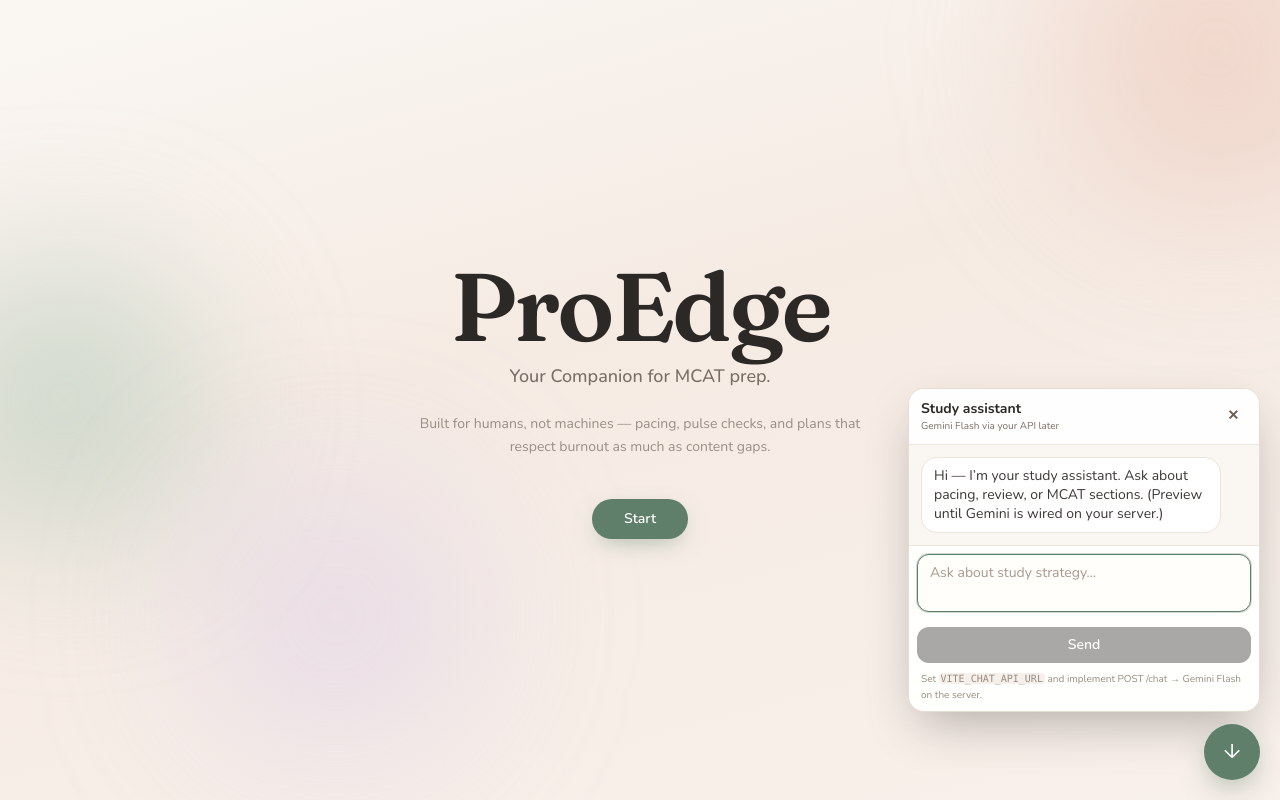
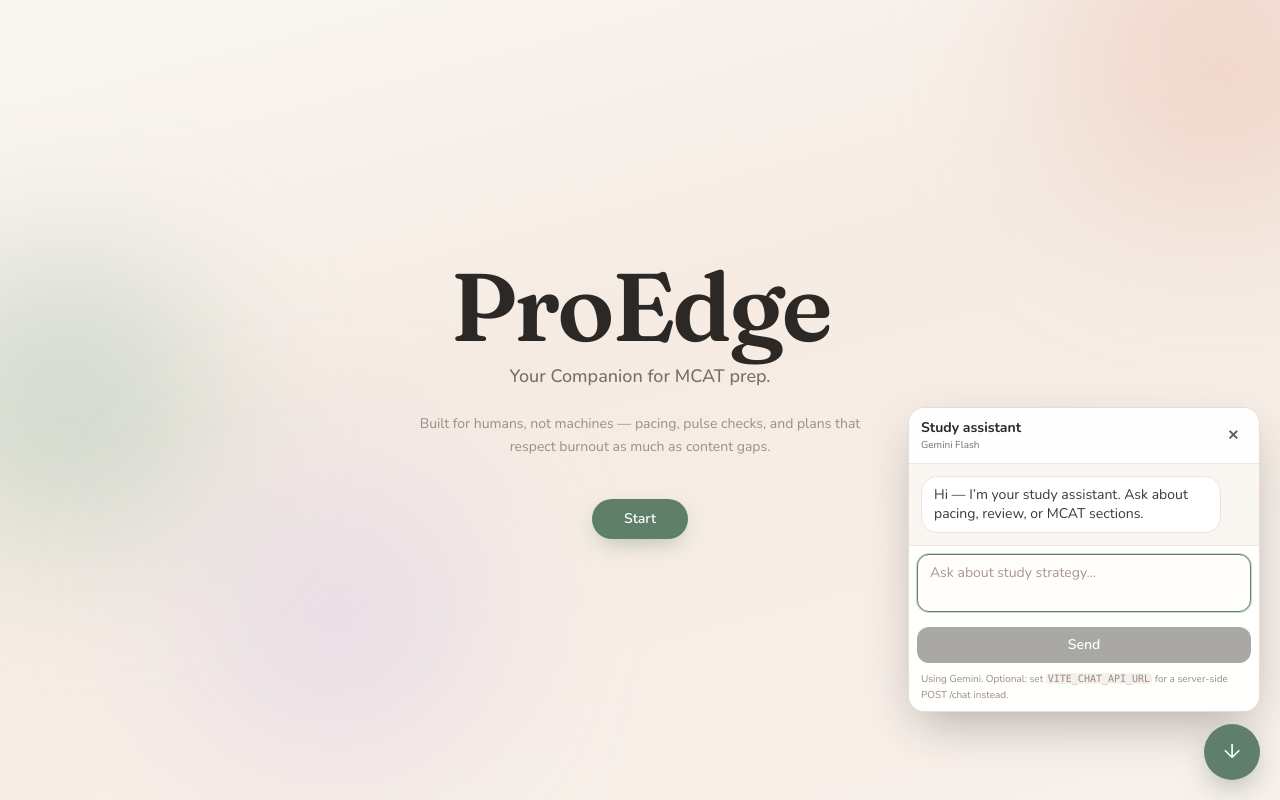
Before and after one commit to aryamankachroo/ProEdge, a React (Vite) app: page / in a window 1280 px wide. Both pictures are taken after a click on the button "Open study assistant". Built offline with nearby package versions, Linux system fonts and the light colour scheme; no server answers.

Commit message:
AI Chat bot done

```diff
--- a/package.json
+++ b/package.json
@@ -14,6 +14,7 @@
     "pdfjs-dist": "^4.10.38",
     "react": "^19.2.4",
     "react-dom": "^19.2.4",
+    "react-markdown": "^10.1.0",
     "react-router-dom": "^7.13.1"
   },
   "devDependencies": {
--- a/src/components/ChatAssistantWidget.tsx
+++ b/src/components/ChatAssistantWidget.tsx
@@ -4,7 +4,13 @@ import {
   useState,
   type KeyboardEvent,
 } from 'react'
-import { requestChatReply, type ChatTurn } from '../lib/chatAssistant'
+import ReactMarkdown from 'react-markdown'
+import {
+  isGeminiChatAvailable,
+  isRemoteChatApiConfigured,
+  requestChatReply,
+  type ChatTurn,
+} from '../lib/chatAssistant'
 import { useProfile } from '../context/useProfile'
 
 type Row = ChatTurn & { id: string }
@@ -13,20 +19,76 @@ function newId() {
   return globalThis.crypto?.randomUUID?.() ?? `m-${Date.now()}`
 }
 
+/** Gemini sometimes returns `\**bold**` — strip stray backslashes before markdown punctuation. */
+function normalizeAssistantMarkdown(raw: string): string {
+  return raw.replace(/\\([*#`])/g, '$1')
+}
+
+function ChatBubbleContent({
+  role,
+  content,
+}: {
+  role: 'user' | 'assistant'
+  content: string
+}) {
+  if (role === 'user') {
+    return <p className="whitespace-pre-wrap break-words">{content}</p>
+  }
+  return (
+    <div className="max-w-full text-sm leading-snug text-[#3d3835] [&_a]:text-[#2563eb] [&_a]:underline">
+      <ReactMarkdown
+        components={{
+          p: ({ children }) => (
+            <p className="mb-2 last:mb-0 whitespace-pre-wrap">{children}</p>
+          ),
+          ul: ({ children }) => (
+            <ul className="mb-2 list-disc space-y-1 pl-4 last:mb-0">{children}</ul>
+          ),
+          ol: ({ children }) => (
+            <ol className="mb-2 list-decimal space-y-1 pl-4 last:mb-0">{children}</ol>
+          ),
+          li: ({ children }) => <li className="leading-snug">{children}</li>,
+          strong: ({ children }) => (
+            <strong className="font-semibold text-[#2c2825]">{children}</strong>
+          ),
+          em: ({ children }) => <em className="italic">{children}</em>,
+          h1: ({ children }) => (
+            <p className="mb-2 font-semibold text-[#2c2825]">{children}</p>
+          ),
+          h2: ({ children }) => (
+            <p className="mb-2 font-semibold text-[#2c2825]">{children}</p>
+          ),
+          h3: ({ children }) => (
+            <p className="mb-1.5 font-semibold">{children}</p>
+          ),
+          code: ({ children }) => (
+            <code className="rounded bg-[#f5f0eb] px-1 py-0.5 font-mono text-[0.85em] text-[#2c2825]">
+              {children}
+            </code>
+          ),
+        }}
+      >
+        {normalizeAssistantMarkdown(content)}
+      </ReactMarkdown>
+    </div>
+  )
+}
+
 export function ChatAssistantWidget() {
   const { profile } = useProfile()
   const [open, setOpen] = useState(false)
   const [input, setInput] = useState('')
   const [loading, setLoading] = useState(false)
   const [error, setError] = useState<string | null>(null)
+  const geminiLive = isGeminiChatAvailable() || isRemoteChatApiConfigured()
   const [rows, setRows] = useState<Row[]>(() => [
     {
       id: newId(),
       role: 'assistant',
       content:
         profile.name.trim()
-          ? `Hi ${profile.name.trim().split(/\s+/)[0]} — I’m your study assistant. Ask about pacing, review, or MCAT sections. (Preview until Gemini is wired on your server.)`
-          : 'Hi — I’m your study assistant. Ask about pacing, review, or MCAT sections. (Preview until Gemini is wired on your server.)',
+          ? `Hi ${profile.name.trim().split(/\s+/)[0]} — I’m your study assistant. Ask about pacing, review, or MCAT sections.${geminiLive ? '' : ' (Add VITE_GEMINI_API_KEY in .env.local to chat with Gemini.)'}`
+          : `Hi — I’m your study assistant. Ask about pacing, review, or MCAT sections.${geminiLive ? '' : ' (Add VITE_GEMINI_API_KEY in .env.local to chat with Gemini.)'}`,
     },
   ])
 
@@ -71,7 +133,7 @@ export function ChatAssistantWidget() {
           id: newId(),
           role: 'assistant',
           content:
-            'Could not reach the chat API. Check VITE_CHAT_API_URL and your server.',
+            'Could not get a reply. Check VITE_GEMINI_API_KEY in .env.local, your network, or VITE_CHAT_API_URL if you use a custom server.',
         },
       ])
     } finally {
@@ -99,7 +161,7 @@ export function ChatAssistantWidget() {
               <div>
                 <p className="text-sm font-bold text-[#2c2825]">Study assistant</p>
                 <p className="text-[10px] text-[#7a6e66]">
-                  Gemini Flash via your API later
+                  {geminiLive ? 'Gemini Flash' : 'Preview — add VITE_GEMINI_API_KEY'}
                 </p>
               </div>
               <button
@@ -129,7 +191,7 @@ export function ChatAssistantWidget() {
                         : 'border border-[#ebe5dc] bg-white text-[#3d3835]'
                     }`}
                   >
-                    <p className="whitespace-pre-wrap break-words">{row.content}</p>
+                    <ChatBubbleContent role={row.role} content={row.content} />
                   </div>
                 </div>
               ))}
@@ -163,8 +225,19 @@ export function ChatAssistantWidget() {
                 Send
               </button>
               <p className="mt-2 px-1 text-[10px] leading-relaxed text-[#9a8b7e]">
-                Set <code className="rounded bg-[#f5f0eb] px-0.5">VITE_CHAT_API_URL</code>{' '}
-                and implement POST /chat → Gemini Flash on the server.
+                {geminiLive ? (
+                  <>
+                    Using Gemini. Optional: set{' '}
+                    <code className="rounded bg-[#f5f0eb] px-0.5">VITE_CHAT_API_URL</code> for a
+                    server-side POST /chat instead.
+                  </>
+                ) : (
+                  <>
+                    Add <code className="rounded bg-[#f5f0eb] px-0.5">VITE_GEMINI_API_KEY</code> to{' '}
+                    <code className="rounded bg-[#f5f0eb] px-0.5">.env.local</code> and restart{' '}
+                    <code className="rounded bg-[#f5f0eb] px-0.5">npm run dev</code>.
+                  </>
+                )}
               </p>
             </div>
           </div>
--- a/src/lib/chatAssistant.ts
+++ b/src/lib/chatAssistant.ts
@@ -1,9 +1,13 @@
+import { GoogleGenerativeAI } from '@google/generative-ai'
+
 export type ChatRole = 'user' | 'assistant'
 
 export type ChatTurn = {
   role: ChatRole
   content: string
 }
+
+const MODEL = 'gemini-2.5-flash'
 
 const MOCK_TIPS = [
   'Try 25–50 minute focus blocks with a 5-minute reset — easier to repeat daily than rare marathons.',
@@ -17,14 +21,66 @@ function sleep(ms: number) {
   return new Promise((r) => setTimeout(r, ms))
 }
 
+/** True when Gemini can run in the browser (same key as calendar; demo-only — key is in the bundle). */
+export function isGeminiChatAvailable(): boolean {
+  return Boolean(import.meta.env.VITE_GEMINI_API_KEY?.trim())
+}
+
+/** True when a custom server handles chat (keys stay on the server). */
+export function isRemoteChatApiConfigured(): boolean {
+  return Boolean(import.meta.env.VITE_CHAT_API_URL?.trim())
+}
+
+async function requestGeminiClientReply(messages: ChatTurn[]): Promise<string> {
+  const apiKey = import.meta.env.VITE_GEMINI_API_KEY?.trim()
+  if (!apiKey) throw new Error('Missing VITE_GEMINI_API_KEY')
+
+  let welcome = ''
+  let rest = messages
+  if (messages[0]?.role === 'assistant') {
+    welcome = messages[0].content
+    rest = messages.slice(1)
+  }
+
+  const last = rest[rest.length - 1]
+  if (!last || last.role !== 'user') {
+    throw new Error('Expected the latest message to be from the user')
+  }
+
+  const systemInstruction =
+    `You are a concise, supportive MCAT study coach. Give practical, evidence-aligned advice (pacing, CARS, sciences, review, test day). ` +
+    `Keep answers focused (roughly 2–6 short paragraphs unless the student asks for detail). ` +
+    (welcome ? `You opened with this greeting (stay consistent in tone): ${welcome}` : '')
+
+  const genAI = new GoogleGenerativeAI(apiKey)
+  const model = genAI.getGenerativeModel({
+    model: MODEL,
+    systemInstruction,
+  })
+
+  const history: { role: 'user' | 'model'; parts: { text: string }[] }[] = []
+  for (let i = 0; i < rest.length - 1; i += 2) {
+    const u = rest[i]
+    const a = rest[i + 1]
+    if (!u || !a || u.role !== 'user' || a.role !== 'assistant') {
+      throw new Error('Invalid alternating user/assistant history')
+    }
+    history.push({ role: 'user', parts: [{ text: u.content }] })
+    history.push({ role: 'model', parts: [{ text: a.content }] })
+  }
+
+  const chat = model.startChat({ history })
+  const result = await chat.sendMessage(last.content)
+  const text = result.response.text()
+  if (!text?.trim()) throw new Error('Empty reply from Gemini')
+  return text.trim()
+}
+
 /**
- * Chat reply: either your backend (recommended: calls Gemini Flash server-side) or a local preview.
- *
- * Set `VITE_CHAT_API_URL` to your API origin (e.g. https://api.example.com). It should accept:
- *   POST /chat  { "messages": [{ "role": "user"|"assistant", "content": string }, ...] }
- * and return JSON: { "reply": string }
- *
- * Do not put Gemini API keys in the browser; proxy through your server.
+ * Chat reply priority:
+ * 1. `VITE_CHAT_API_URL` + POST `/chat` (server holds the key; production-friendly).
+ * 2. `VITE_GEMINI_API_KEY` — Gemini Flash in the browser (same pattern as calendar; demo/local only).
+ * 3. Local preview text if neither is set.
  */
 export async function requestChatReply(messages: ChatTurn[]): Promise<string> {
   const base = import.meta.env.VITE_CHAT_API_URL?.trim()
@@ -47,6 +103,10 @@ export async function requestChatReply(messages: ChatTurn[]): Promise<string> {
     return data.reply.trim()
   }
 
+  if (isGeminiChatAvailable()) {
+    return requestGeminiClientReply(messages)
+  }
+
   await sleep(400 + Math.random() * 500)
   const tip = MOCK_TIPS[Math.floor(Math.random() * MOCK_TIPS.length)]!
   const lastUser = [...messages].reverse().find((m) => m.role === 'user')
@@ -55,5 +115,5 @@ export async function requestChatReply(messages: ChatTurn[]): Promise<string> {
     ? ` You asked: “${hint.slice(0, 90)}${hint.length > 90 ? '…' : ''}”`
     : ''
 
-  return `Preview assistant — ${tip}${short}\n\nWhen you’re ready, point VITE_CHAT_API_URL at an API that calls Gemini Flash and returns { reply }.`
+  return `Preview assistant — ${tip}${short}\n\nAdd VITE_GEMINI_API_KEY to .env.local (see .env.example), or set VITE_CHAT_API_URL to a server that implements POST /chat with Gemini.`
 }
```
Also changed, not shown: 1 other file (tests, documents, lock files or other folders).
